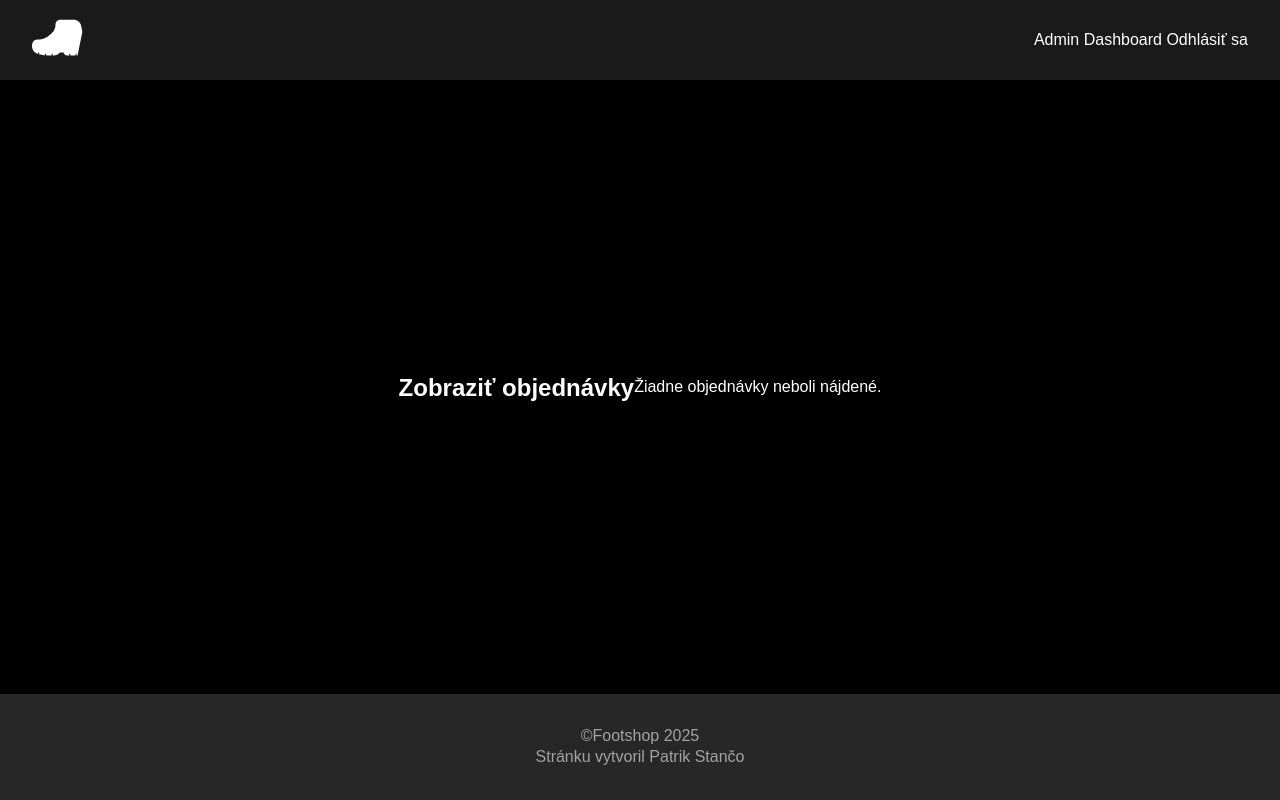
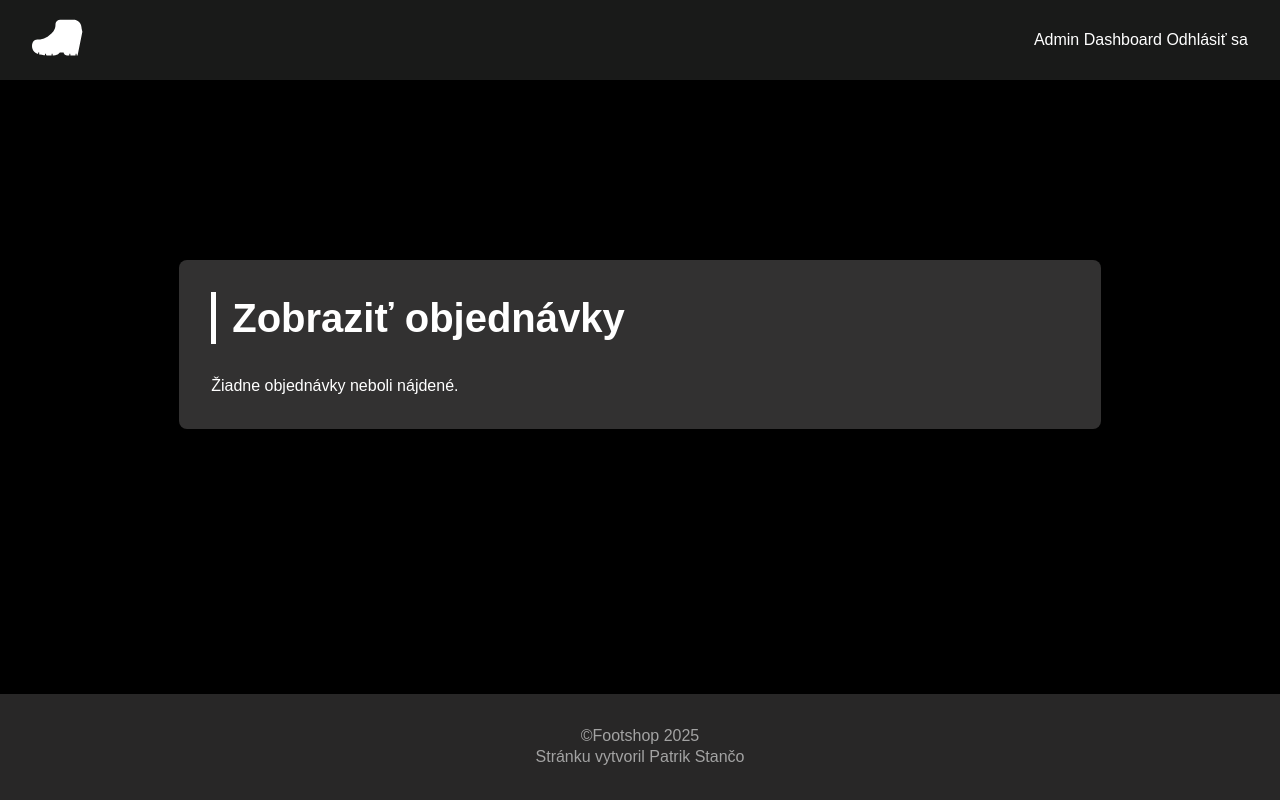
Before and after one commit to Patrik49/soc-stranka, a PHP site: page /view_orders.php in a window 1280 px wide. Run offline with PHP 8.4, Linux system fonts and the light colour scheme; the visitor is signed in with stand-in values (Sample User, id 1); data comes from the database, SQL or seed files in the repository; data that the repository does not hold is empty; some web fonts are replaced.

Commit message:
spravovanie objednavok

```diff
--- a/css/style_admin.css
+++ b/css/style_admin.css
@@ -6,6 +6,9 @@
     background-color: #323131;
     border-radius: 8px;
     color: white;
+}
+.admin-container h2{
+    margin-bottom: 2rem;
 }
 
 .admin-container h1, .admin-container h2 {
@@ -100,3 +103,61 @@
     font-size: 0.9rem;
     margin-top: 5px;
 }
+
+/* View Orders Page */
+.admin-main {
+    width: 90%;
+    margin: 0 auto;
+    padding-bottom: 4rem;
+}
+
+.admin-main h2 {
+    font-size: 2.5rem;
+    color: white;
+    margin-bottom: 2rem;
+    padding-left: 1rem;
+    border-left: 5px solid white;
+}
+
+.order {
+    background-color: #323131;
+    border-radius: 8px;
+    margin-bottom: 2rem;
+    overflow: hidden;
+    border: 1px solid #4c4949;
+}
+
+.order-header {
+    background-color: #4c4949;
+    padding: 1rem 1.5rem;
+    font-size: 1.2rem;
+    color: white;
+    font-weight: bold;
+    line-height: 1.6;
+}
+
+.order-items table {
+    width: 100%;
+    border-collapse: collapse;
+}
+
+.order-items th,
+.order-items td {
+    padding: 1rem 1.5rem;
+    text-align: left;
+    border-bottom: 1px solid #4c4949;
+}
+
+.order-items th {
+    background-color: #3d3b3b;
+    color: white;
+    font-size: 1rem;
+}
+
+.order-items td {
+    color: #ccc;
+}
+
+.order-items tbody tr:last-child td {
+    border-bottom: none;
+}
--- a/view_orders.php
+++ b/view_orders.php
@@ -47,14 +47,7 @@ mysqli_close($link);
     <meta charset="UTF-8">
     <title>View Orders</title>
     <link rel="stylesheet" href="css/style_index.css">
-    <link rel="stylesheet" href="css/style_auth.css">
-    <style>
-        .order { border: 1px solid #ddd; padding: 15px; margin-bottom: 15px; }
-        .order-header { font-weight: bold; margin-bottom: 10px; }
-        .order-items table { width: 100%; border-collapse: collapse; margin-top: 10px; }
-        .order-items th, .order-items td { border: 1px solid #ddd; padding: 8px; text-align: left; }
-        .order-items th { background-color: #f2f2f2; }
-    </style>
+    <link rel="stylesheet" href="css/style_admin.css">
 </head>
 <body>
     <header>
@@ -68,7 +61,8 @@ mysqli_close($link);
             <a href="logout.php" class="nav_item">Odhlásiť sa</a>
         </div>
     </header>
-    <main class="auth_main">
+    <main class="admin-main">
+        <div class="admin-container">
             <h2>Zobraziť objednávky</h2>
             <?php if (empty($orders)): ?>
                 <p>Žiadne objednávky neboli nájdené.</p>
@@ -103,6 +97,7 @@ mysqli_close($link);
                     </div>
                 <?php endforeach; ?>
             <?php endif; ?>
+        </div>
     </main>
 
     <footer>
```
Also changed, not shown: edit_product.php (+1 -1 lines). Lines whose indentation alone changed are shown as unchanged.
